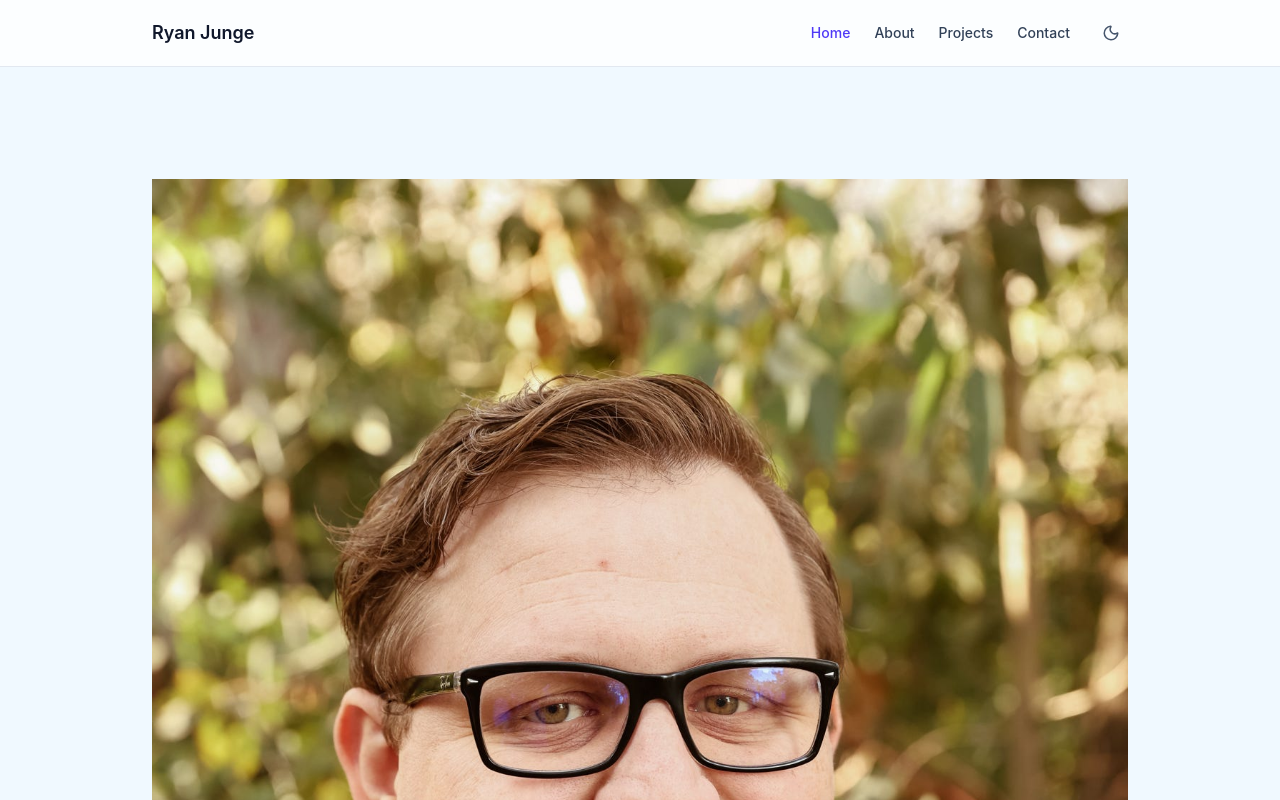
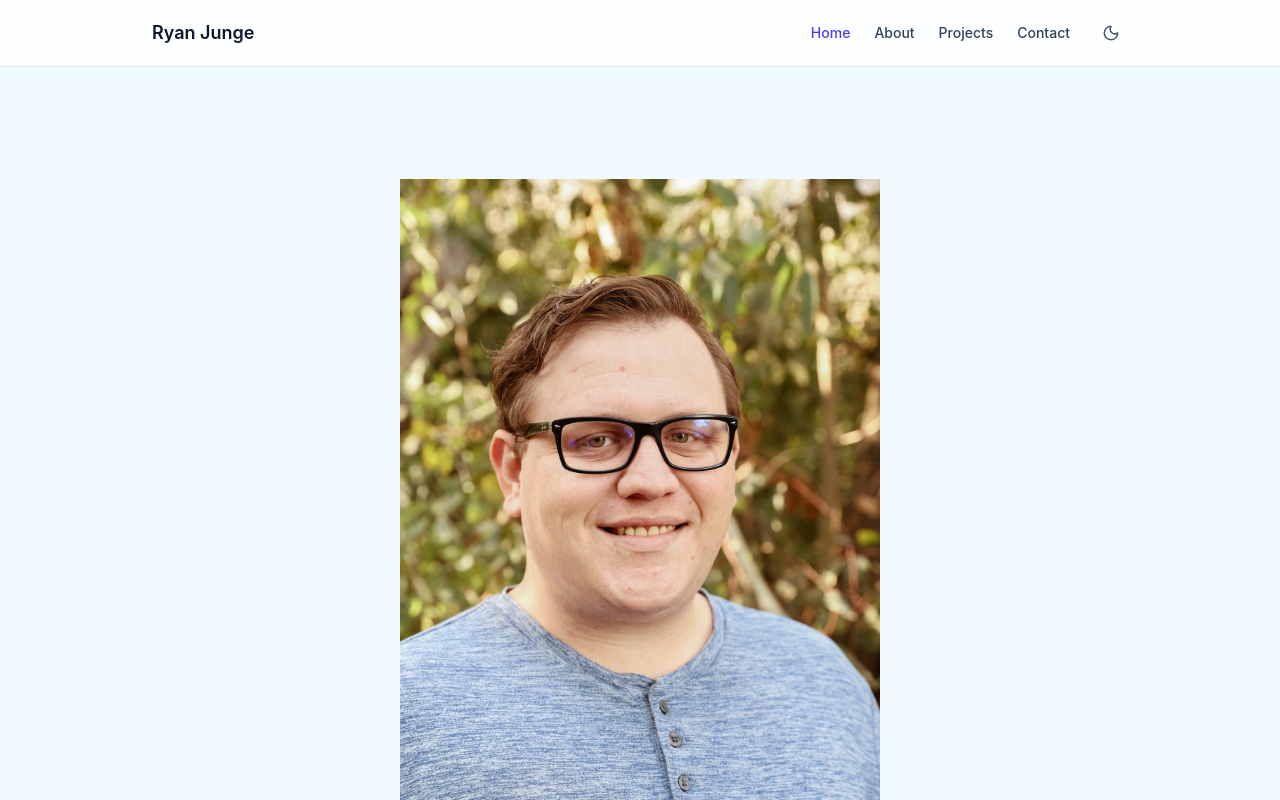
Before and after one commit to Ryguy1995/ryanjunge.dev, a React (Vite) app: page / in a window 1280 px wide. Shown: the top 800 px of the page. Built offline with nearby package versions, Linux system fonts and the light colour scheme.

Commit message:
Update Home.tsx
Headshot aspect ratio

```diff
--- a/src/pages/Home.tsx
+++ b/src/pages/Home.tsx
@@ -23,7 +23,7 @@ export function Home() {
 
         <img
             src={headshot}
-            className="mx-auto mb-4 max-w-full h-auto "
+            className="mx-auto mb-4 w-120 h-180 "
         ></img>
         <h1 className="mb-3 text-4xl font-bold tracking-tight text-sky-900 sm:text-5xl dark:text-sky-100">
           Hi, I'm {siteConfig.name}
```
